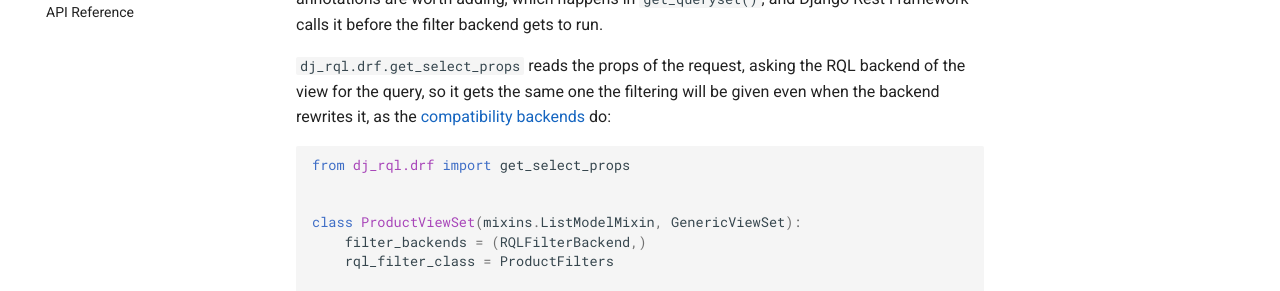
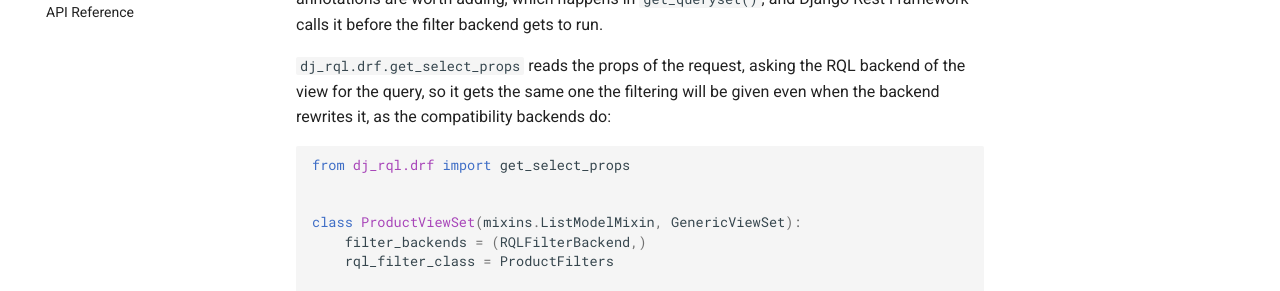
Before and after one commit to cloudblue/django-rql, an MkDocs documentation site: the page built from docs/select.md, in a window 1280 px wide and 900 px high, scrolled down 2298 px. Shown: the part 204-495 px from the top of the window. Built offline with MkDocs 1.6.1 and Material for MkDocs 9.7.7, drawn with Linux system fonts in a browser that asks for light colours; comment, search, counter and statistics services are not loaded.

````diff
--- a/docs/select.md
+++ b/docs/select.md
@@ -130,7 +130,7 @@ and Django Rest Framework calls it before the filter backend gets to run.
 
 `dj_rql.drf.get_select_props` reads the props of the request, asking the RQL backend of
 the view for the query, so it gets the same one the filtering will be given even when
-the backend rewrites it, as the [compatibility backends](#) do:
+the backend rewrites it, as the compatibility backends do:
 
 ``` py3
 from dj_rql.drf import get_select_props
````
Also changed, not shown: docs/reference.md (+1 -0 lines), 1 other file.
